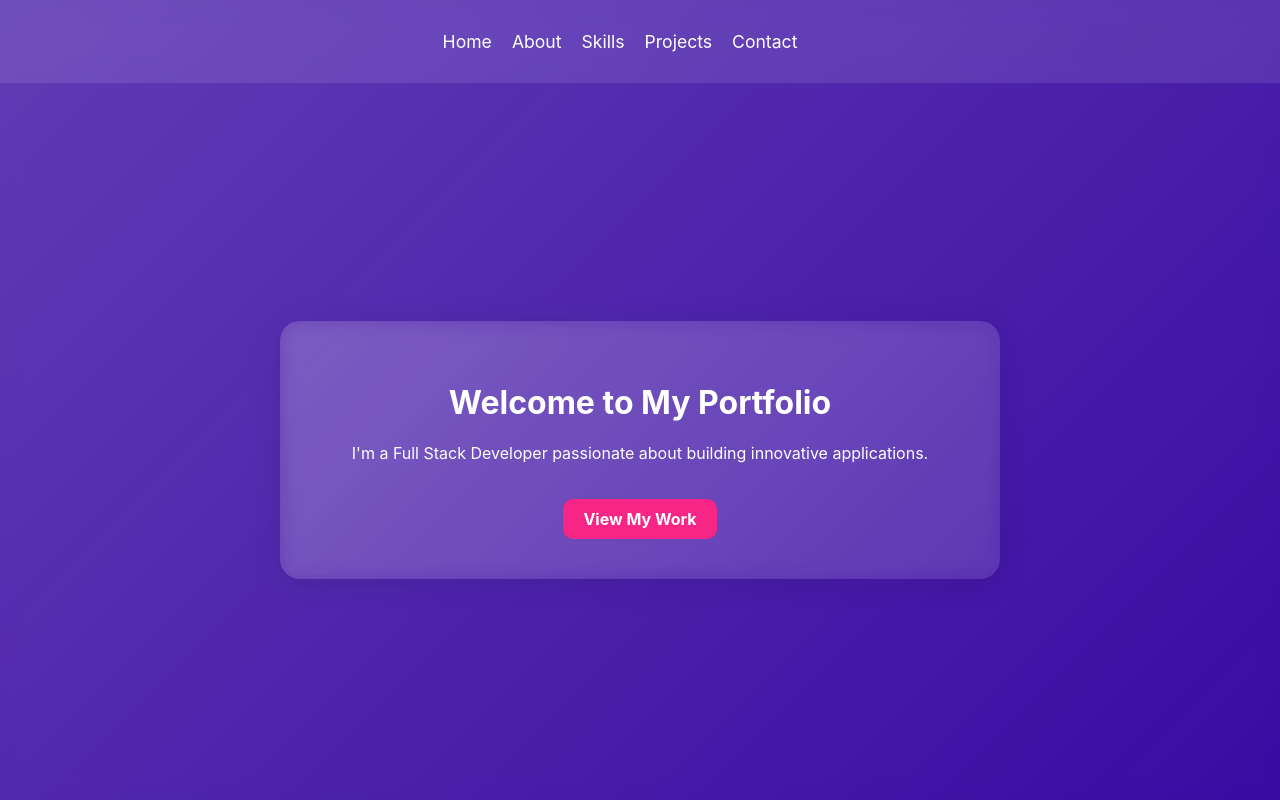
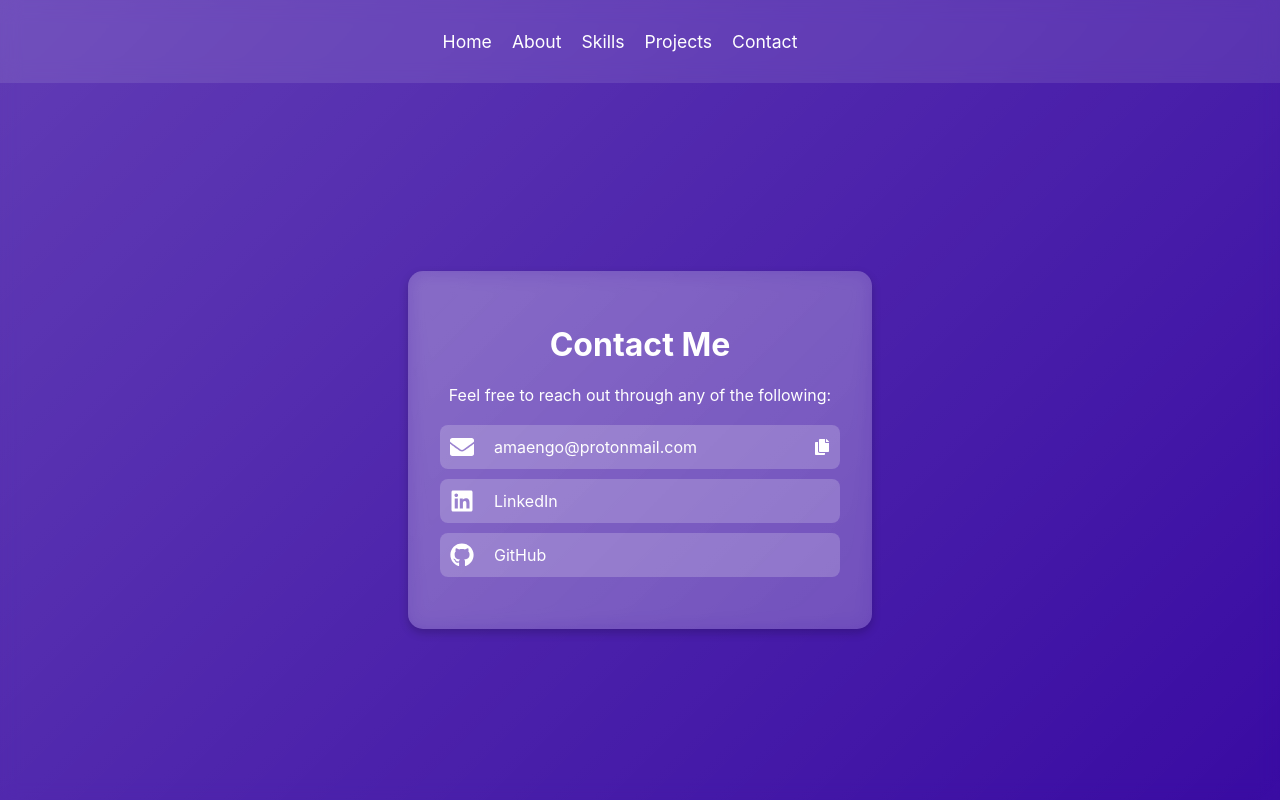
Before and after one commit to thedevarchive/dev-archive-portfolio, a React (Create React App) app: page /contact in a window 1280 px wide. Built offline with nearby package versions, Linux system fonts and the light colour scheme.

Commit message:
Finished contact page

```diff
--- /dev/null
+++ b/src/Contact.css
@@ -0,0 +1,55 @@
+.contact-container {
+    display: flex;
+    justify-content: center;
+    align-items: center;
+    height: 100vh;
+    background: rgba(255, 255, 255, 0.1);
+  }
+
+  .glass-card {
+    background: rgba(255, 255, 255, 0.2);
+    backdrop-filter: blur(10px);
+    padding: 2rem;
+    border-radius: 15px;
+    box-shadow: 0 4px 10px rgba(0, 0, 0, 0.2);
+    width: 400px;
+    text-align: center;
+  }
+
+  .contact-methods {
+    display: flex;
+    flex-direction: column;
+    gap: 10px;
+    margin: 20px 0;
+  }
+
+  .contact-item {
+    display: flex;
+    align-items: center;
+    gap: 10px;
+    padding: 10px;
+    background: rgba(255, 255, 255, 0.2);
+    border-radius: 8px;
+    cursor: pointer;
+    transition: background 0.3s;
+    text-decoration: none;
+    color: inherit;
+  }
+
+  .contact-item:hover {
+    background: rgba(255, 255, 255, 0.3);
+  }
+
+  .icon {
+    font-size: 1.5rem;
+  }
+
+  .copy-icon {
+    margin-left: auto;
+    cursor: pointer;
+  }
+
+  .copied-msg {
+    font-size: 0.9rem;
+    color: #28a745;
+  }
--- a/src/pages/Contact.jsx
+++ b/src/pages/Contact.jsx
@@ -1,11 +1,51 @@
+import React, { useState } from "react";
+import { FaEnvelope, FaGithub, FaLinkedin, FaCopy } from "react-icons/fa";
+import "../Contact.css";
+
 export function Contact() {
-    return (
-      <div className="home-container">
-        <div className="glass-card">
-          <h1>Welcome to My Portfolio</h1>
-          <p>I'm a Full Stack Developer passionate about building innovative applications.</p>
-          <a href="/projects" className="cta-button">View My Work</a>
+  const [copied, setCopied] = useState(false);
+
+  const handleCopy = () => {
+    navigator.clipboard.writeText("your.email@example.com");
+    setCopied(true);
+    setTimeout(() => setCopied(false), 2000);
+  };
+
+  return (
+    <div className="home-container">
+      <div className="glass-card">
+        <h1>Contact Me</h1>
+        <p>Feel free to reach out through any of the following:</p>
+
+        <div className="contact-methods">
+          <div className="contact-item" onClick={handleCopy}>
+            <FaEnvelope className="icon" />
+            amaengo@protonmail.com
+            <FaCopy className="copy-icon" />
+            {copied && <span className="copied-msg">Copied!</span>}
+          </div>
+
+          <a
+            href="https://www.linkedin.com/in/alyssa-ngo-525b89275"
+            target="_blank"
+            rel="noopener noreferrer"
+            className="contact-item"
+          >
+            <FaLinkedin className="icon" />
+            LinkedIn
+          </a>
+
+          <a
+            href="https://github.com/thedevarchive"
+            target="_blank"
+            rel="noopener noreferrer"
+            className="contact-item"
+          >
+            <FaGithub className="icon" />
+            GitHub
+          </a>
         </div>
       </div>
-    );
-  }
+    </div>
+  );
+}
--- a/src/pages/Projects.jsx
+++ b/src/pages/Projects.jsx
@@ -7,7 +7,7 @@ export function Projects() {
     return (
         <div className="projects-container">
             <div className="glass-card">
-                <h1>Projects</h1>
+                <h2>Projects</h2>
                 <div className="projects-grid">
                     {projects.map((project, index) => (
                         <div key={index} className="project-card">
```
